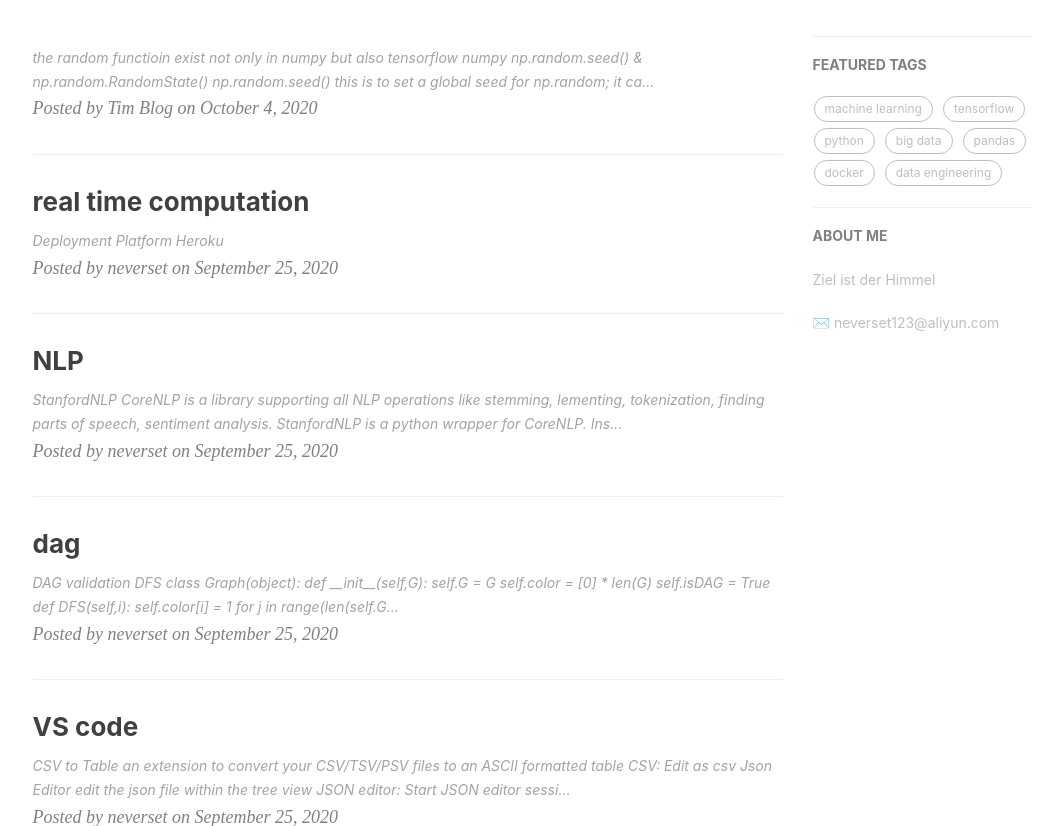
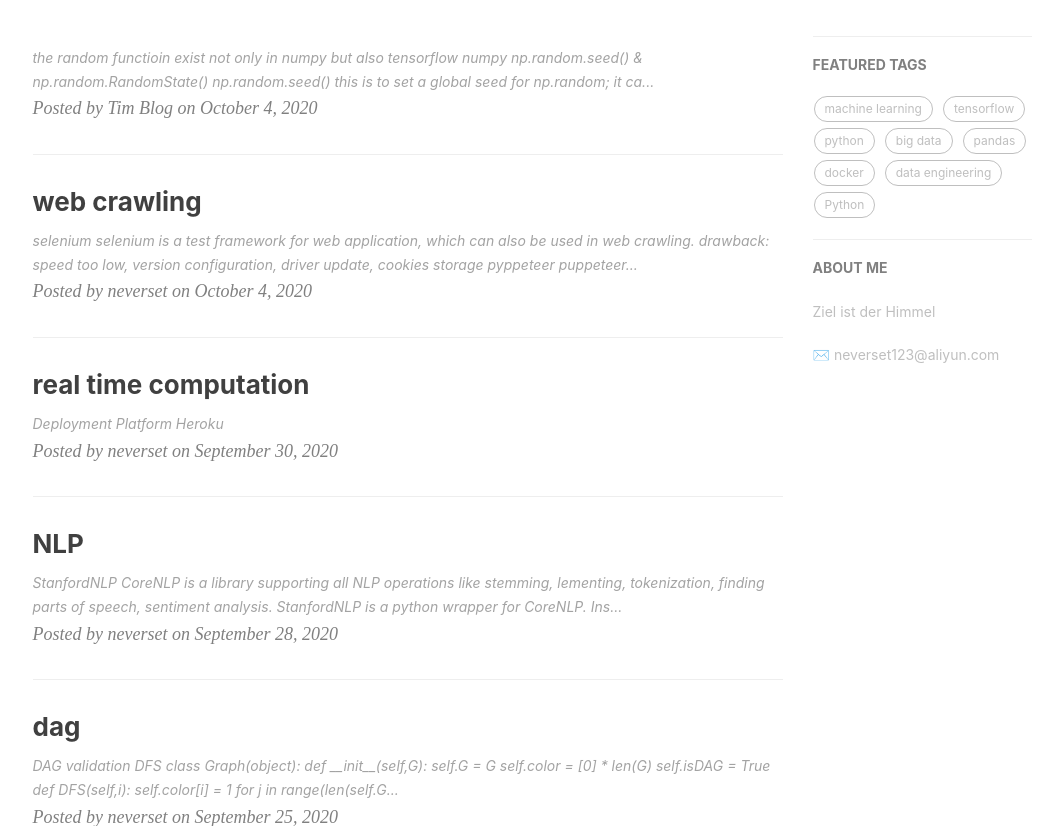
Before and after one commit to neverset123/YWHome, a Jekyll site: the page built from index.html, in a window 1280 px wide and 900 px high, scrolled down 348 px, cut to the strip 74-900 px from the top of the window. Shown: the whole strip, without its empty margins (135-1198 px from the left). Built offline with Jekyll 4.4.1, drawn with Linux system fonts in a browser that asks for light colours; nearby versions of some CDN libraries; the list of posts is cut into pages by our own code; comment, search, counter and statistics services are not loaded; some of the changed lines change nothing that is shown; some of the changed text lies outside the part shown.

Commit message:
web crawling

```diff
--- a/_posts/2020-09-28-NLP.md
+++ b/_posts/2020-09-28-NLP.md
@@ -2,7 +2,7 @@
 layout:     post
 title:      NLP
 subtitle:
-date:       2020-09-25
+date:       2020-09-28
 author:     neverset
 header-img: img/post-bg-kuaidi.jpg
 catalog: true
--- a/_posts/2020-09-30-Real Time Computation.md
+++ b/_posts/2020-09-30-Real Time Computation.md
@@ -2,7 +2,7 @@
 layout:     post
 title:      real time computation
 subtitle:
-date:       2020-09-25
+date:       2020-09-30
 author:     neverset
 header-img: img/post-bg-kuaidi.jpg
 catalog: true
--- /dev/null
+++ b/_posts/2020-10-04-Web Crawling.md
@@ -0,0 +1,52 @@
+---
+layout:     post
+title:      web crawling
+subtitle:
+date:       2020-10-04
+author:     neverset
+header-img: img/post-bg-kuaidi.jpg
+catalog: true
+tags:
+    - Python
+---
+
+
+## selenium
+selenium is a test framework for web application, which can also be used in web crawling.
+drawback: speed too low, version configuration, driver update, cookies storage
+## pyppeteer
+puppeteer is a Chrome API tool base on Node.js. It can operate Chrome brower with javascript, such as web scrawling, web testing.
+pyppeteer is the python version of puppeteer, which uses Chromium as browser
+
+### Install
+
+    pip3 install pyppeteer
+    import pzppeteer
+
+### Usage
+pyppeteer is based on async IO, so async/await structure is needed.
+
+    import asyncio
+    from pyppeteer import launch
+    import random
+    def screen_size():
+        import tkinter
+        tk = tkinter.Tk()
+        width = tk.winfo_screenwidth()
+        height = tk.winfo_screenheight()
+        tk.quit()
+        return width, height
+    async def main():
+        browser = await launch(headless=False)
+        page = await browser.newPage()
+        width, height = screen_size()
+        await page.setViewport(viewport={'width': width, 'height': height})
+        await page.goto('https://www.baidu.com/', options={'timeout': 5 * 1000})
+        await asyncio.sleep(10)
+        await page.screenshot({'path': 'example1.png'})
+        await page.type('#kw', 'python Pyppeteer crawling')
+        await page.click('#su')
+        await asyncio.sleep(random.randint(1, 3))
+        await page.screenshot({'path': 'example2.png'})
+        await browser.close()
+    asyncio.get_event_loop().run_until_complete(main())
```
